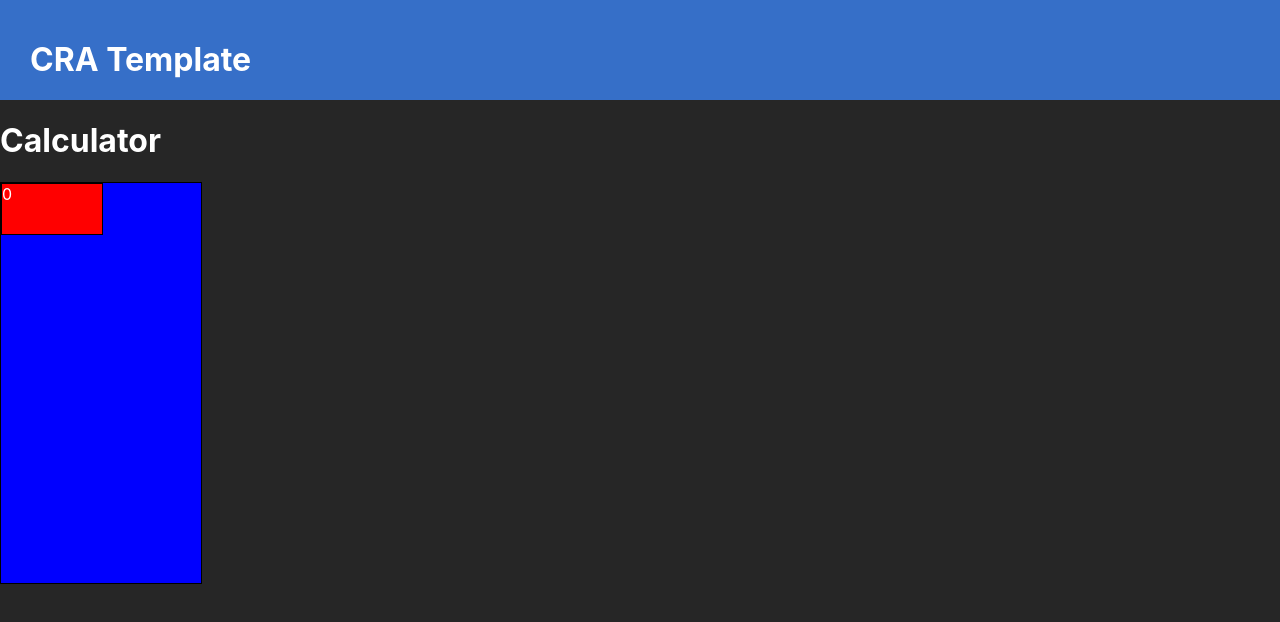
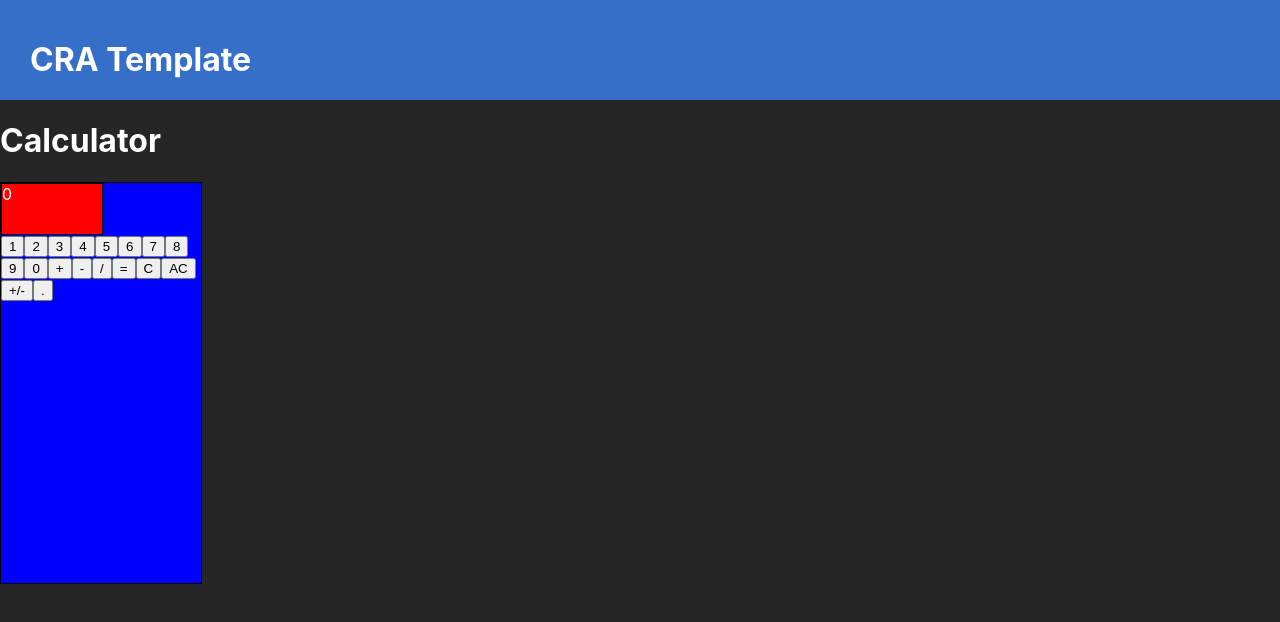
Before and after one commit to luke-hays/calculator-ts, a React (Create React App) app: page / in a window 1280 px wide. Shown: the top 622 px of the page. Built offline with nearby package versions, Linux system fonts and the light colour scheme.

Commit message:
fix tests, add buttons

```diff
--- a/src/views/Calculator.tsx
+++ b/src/views/Calculator.tsx
@@ -13,6 +13,26 @@
       <h1>Calculator</h1>
       <CalculatorContainer>
         <Display />
+        <div>
+          <button type="button">1</button>
+          <button type="button">2</button>
+          <button type="button">3</button>
+          <button type="button">4</button>
+          <button type="button">5</button>
+          <button type="button">6</button>
+          <button type="button">7</button>
+          <button type="button">8</button>
+          <button type="button">9</button>
+          <button type="button">0</button>
+          <button type="button">+</button>
+          <button type="button">-</button>
+          <button type="button">/</button>
+          <button type="button">=</button>
+          <button type="button">C</button>
+          <button type="button">AC</button>
+          <button type="button">+/-</button>
+          <button type="button">.</button>
+        </div>
       </CalculatorContainer>
     </>
   );
```
Also changed, not shown: 1 other file (tests, documents, lock files or other folders).
